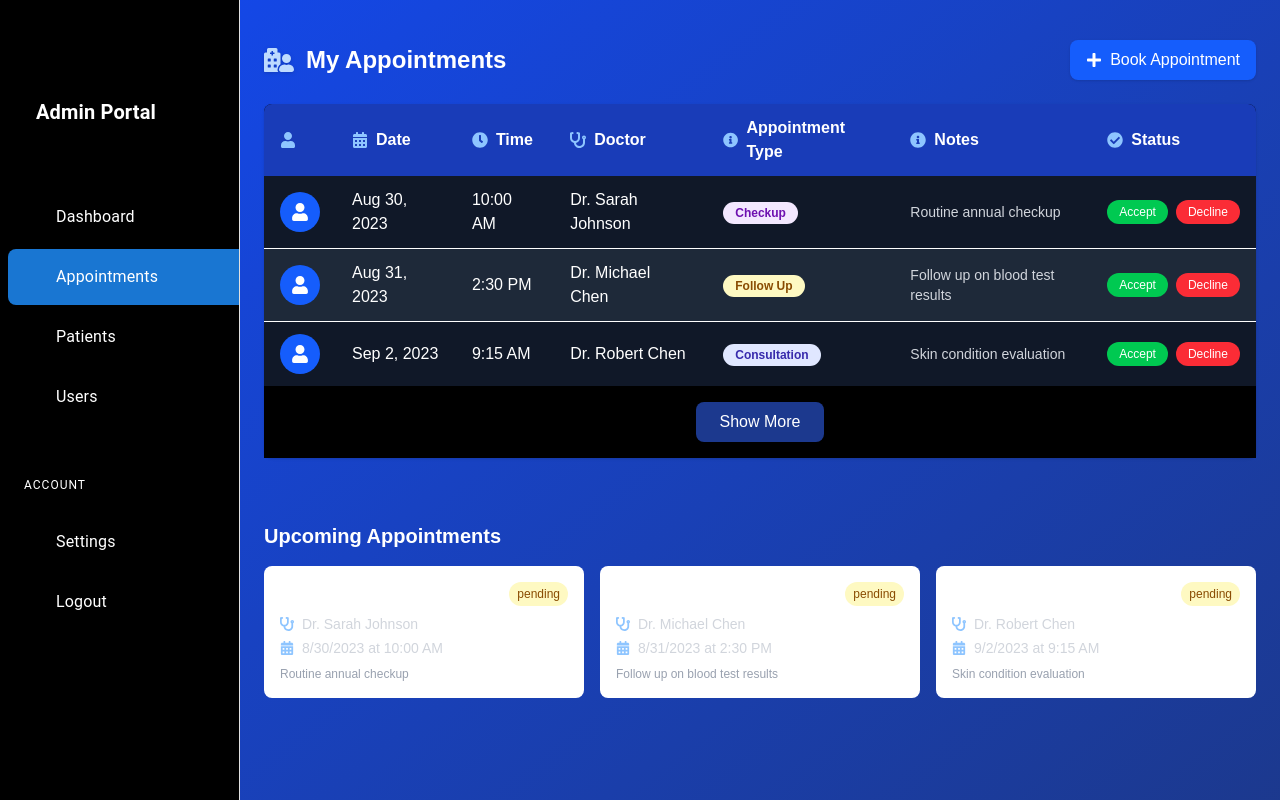
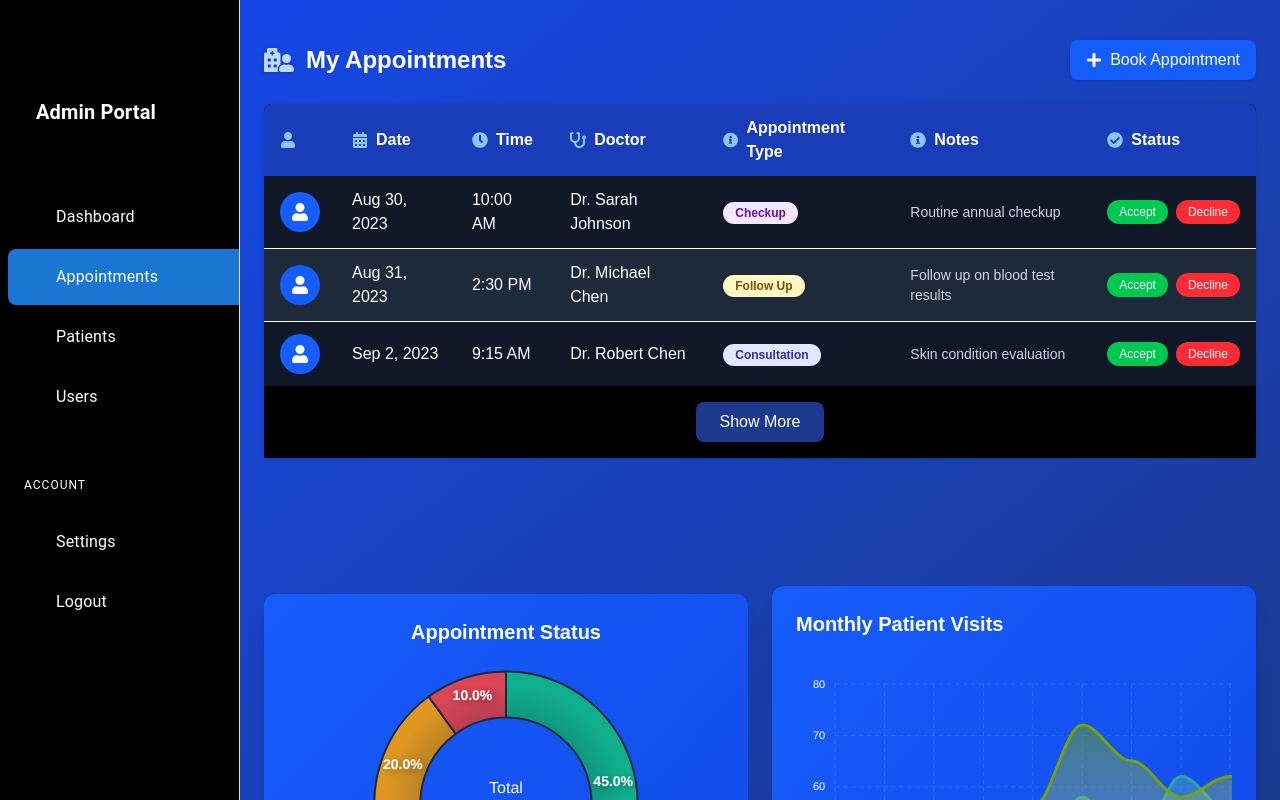
Before and after one commit to Sparta503/hospital-management-system, a Next.js app: page /admin/appointments in a window 1280 px wide. Shown: the top 800 px of the page. Built offline with nearby package versions, Linux system fonts and the light colour scheme; sample sign-in values are in the browser's storage; some icons are missing.

Commit message:
Update page.tsx

```diff
--- a/src/app/admin/appointments/page.tsx
+++ b/src/app/admin/appointments/page.tsx
@@ -2,7 +2,8 @@
 
 import React, { useState, useRef, useEffect } from 'react';
 import { FaUser, FaCalendarAlt, FaClock, FaStethoscope, FaInfoCircle, FaCheckCircle, FaPlus, FaHospitalUser } from 'react-icons/fa';
-
+import SoldVsUnsold  from './graphs/data';
+import Update from './graphs/update';
 interface Appointment {
   id: number;
   title: string;
@@ -379,38 +380,13 @@ const AdminAppointments: React.FC = () => {
           </div>
         </div>
 
-        <div className="mt-10 mb-6">
-          <h2 className="text-xl font-semibold text-white mb-4">Upcoming Appointments</h2>
-          <div className="grid grid-cols-1 md:grid-cols-2 lg:grid-cols-3 gap-4">
-            {appointments
-              .filter(a => a.status === 'pending' || a.status === 'accepted')
-              .sort((a, b) => new Date(a.date).getTime() - new Date(b.date).getTime())
-              .slice(0, 3)
-              .map(appointment => (
-                <div key={appointment.id} className="bg-white bg-opacity-10 backdrop-blur-sm rounded-lg p-4 hover:bg-opacity-20 transition-all duration-300">
-                  <div className="flex items-center justify-between mb-2">
-                    <h3 className="font-bold text-white">{appointment.title}</h3>
-                    <span className={`px-2 py-1 text-xs rounded-full ${getStatusBadge(appointment.status)}`}>
-                      {appointment.status}
-                    </span>
-                  </div>
-                  <div className="text-sm text-gray-300 mb-2">
-                    <div className="flex items-center gap-2">
-                      <FaStethoscope className="text-blue-300" />
-                      {appointment.doctor}
-                    </div>
-                    <div className="flex items-center gap-2 mt-1">
-                      <FaCalendarAlt className="text-blue-300" />
-                      {new Date(appointment.date).toLocaleDateString()} at {appointment.time}
-                    </div>
-                  </div>
-                  {appointment.notes && (
-                    <p className="text-xs text-gray-400 mt-2 line-clamp-2">
-                      {appointment.notes}
-                    </p>
-                  )}
-                </div>
-              ))}
+        {/* Add charts side by side */}
+        <div className="mt-8 flex flex-wrap gap-6">
+          <div className="flex-1 min-w-[300px] h-64">
+            <SoldVsUnsold />
+          </div>
+          <div className="flex-1 min-w-[300px] h-64 mt-8">
+            <Update />
           </div>
         </div>
       </div>
```
